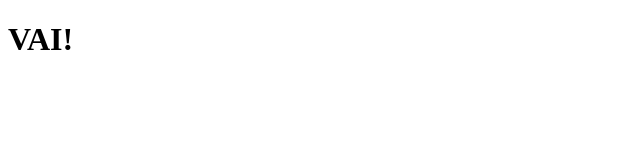
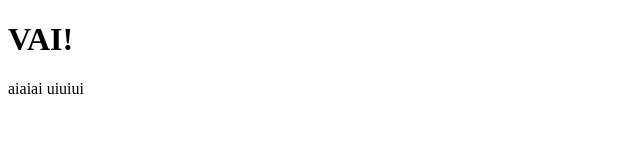
Before and after one commit to oguscaetano/sistemas-corporativos-2025-1, a plain HTML site: page corinthians/index.html in a window 1280 px wide. Shown: the whole page, without its empty margins (0-640 px from the left). Drawn offline with Linux system fonts and the light colour scheme.

Commit message:
adiciona uma div com uma frase impressionante

```diff
--- a/corinthians/index.html
+++ b/corinthians/index.html
@@ -7,5 +7,8 @@
 </head>
 <body>
     <h1>VAI!</h1>
+    <div>
+        <p>aiaiai uiuiui</p>
+    </div>
 </body>
 </html>
```
